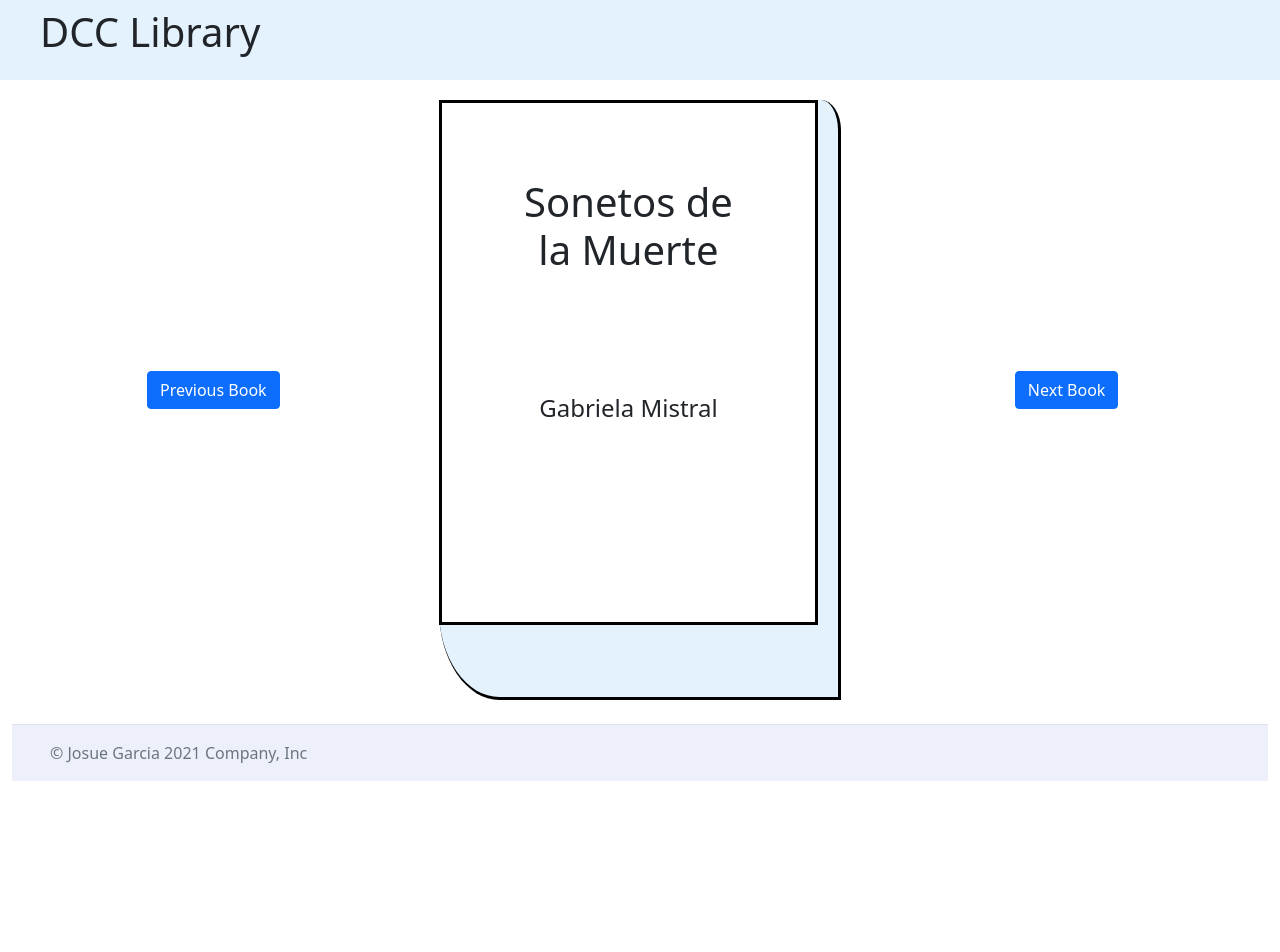
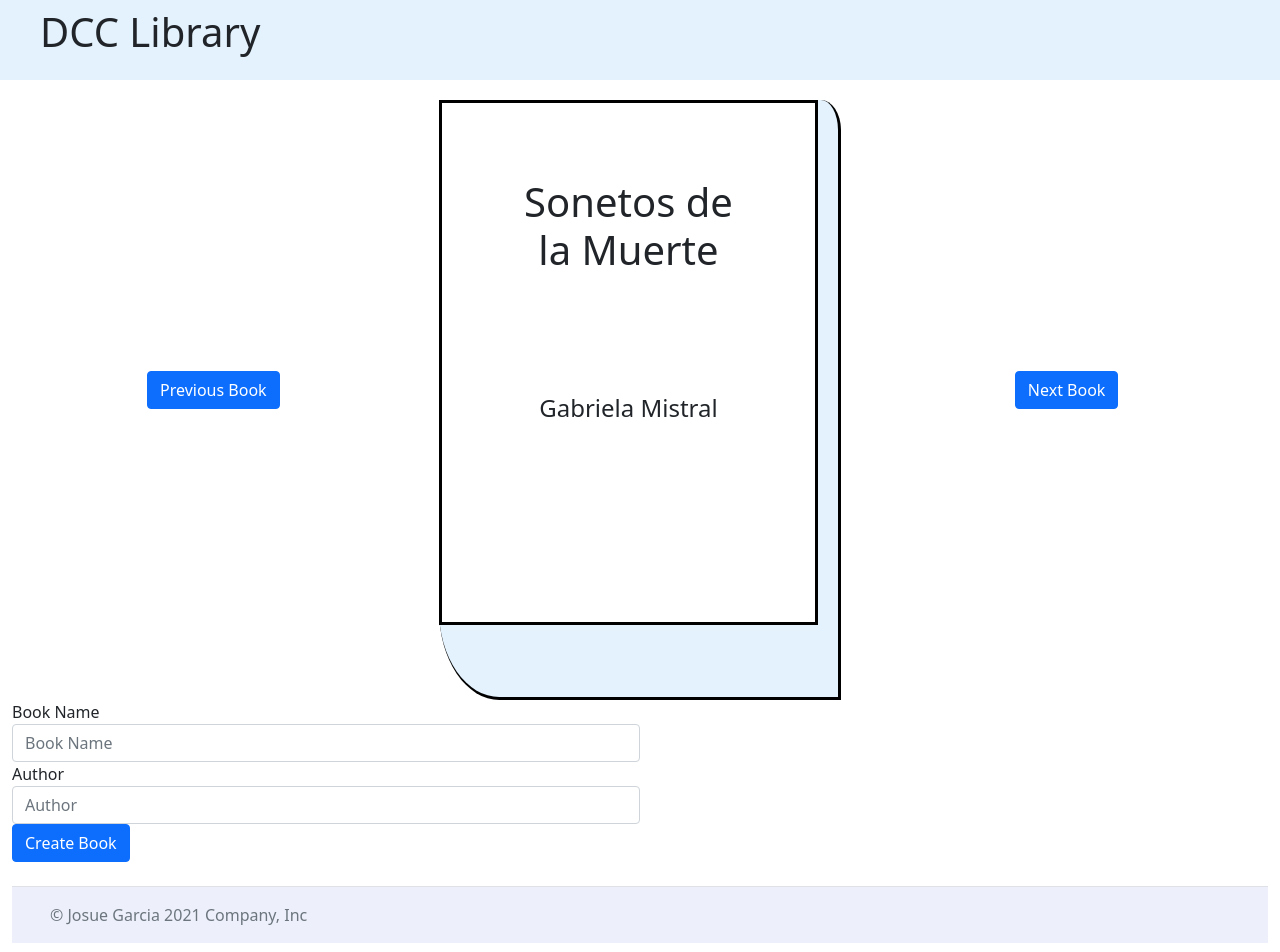
Before and after one commit to yoshuah809/DCCLibraryReactProject, a React (Create React App) app: page / in a window 1280 px wide. Shown: the top 952 px of the page. Before the commit the page ends 805 px from the top, so only its background shows below. Built offline with nearby package versions, Linux system fonts and the light colour scheme.

Commit message:
Created and complete the create book component

```diff
--- a/src/components/App.jsx
+++ b/src/components/App.jsx
@@ -3,6 +3,7 @@ import './App.css';
 import TitleBar from './TitleBar/TitleBar';
 import BookViewer from './BookViewer/BookViewer';
 import Footer from './Footer/Footer';
+import BookCreator from './BookCreator/BookCreator';
 
 class App extends Component {
   constructor(props) {
@@ -38,6 +39,12 @@ class App extends Component {
     });
   };
 
+  createBook = newBook => {
+    console.log('From the crete book on App component', newBook);
+    this.books.push(newBook);
+    this.setState({ bookNumber: this.books.length - 1 });
+  };
+
   render() {
     return (
       <div className='container-fluid'>
@@ -47,6 +54,7 @@ class App extends Component {
           nextBook={this.goToNextBook}
           previousBook={this.goToPreviousBook}
         />
+        <BookCreator createNewBook={this.createBook} />
         <Footer />
       </div>
     );
--- /dev/null
+++ b/src/components/BookCreator/BookCreator.jsx
@@ -0,0 +1,53 @@
+import React, { Component } from 'react';
+
+class BookCreator extends Component {
+  constructor(props) {
+    super(props);
+    this.state = {
+      title: '',
+      author: '',
+    };
+  }
+  handleChange = event => {
+    this.setState({
+      [event.target.name]: event.target.value,
+    });
+  };
+
+  handleSubmit = event => {
+    event.preventDefault();
+    this.props.createNewBook(this.state);
+  };
+  render() {
+    return (
+      <form onSubmit={this.handleSubmit}>
+        <div className='col-md-6'>
+          <label className='control-label'>Book Name</label>
+          <input
+            onChange={this.handleChange}
+            name='title'
+            type='text'
+            value={this.state.title}
+            class='form-control'
+            placeholder='Book Name'
+          />
+          <label>Author</label>
+          <input
+            onChange={this.handleChange}
+            name='author'
+            type='text'
+            value={this.state.author}
+            class='form-control'
+            placeholder='Author'
+            width='10%'
+          />
+          <button type='submit' className='btn btn-primary'>
+            Create Book
+          </button>
+        </div>
+      </form>
+    );
+  }
+}
+
+export default BookCreator;
```
Also changed, not shown: src/components/BookCreator/BookCreator.css (added).
